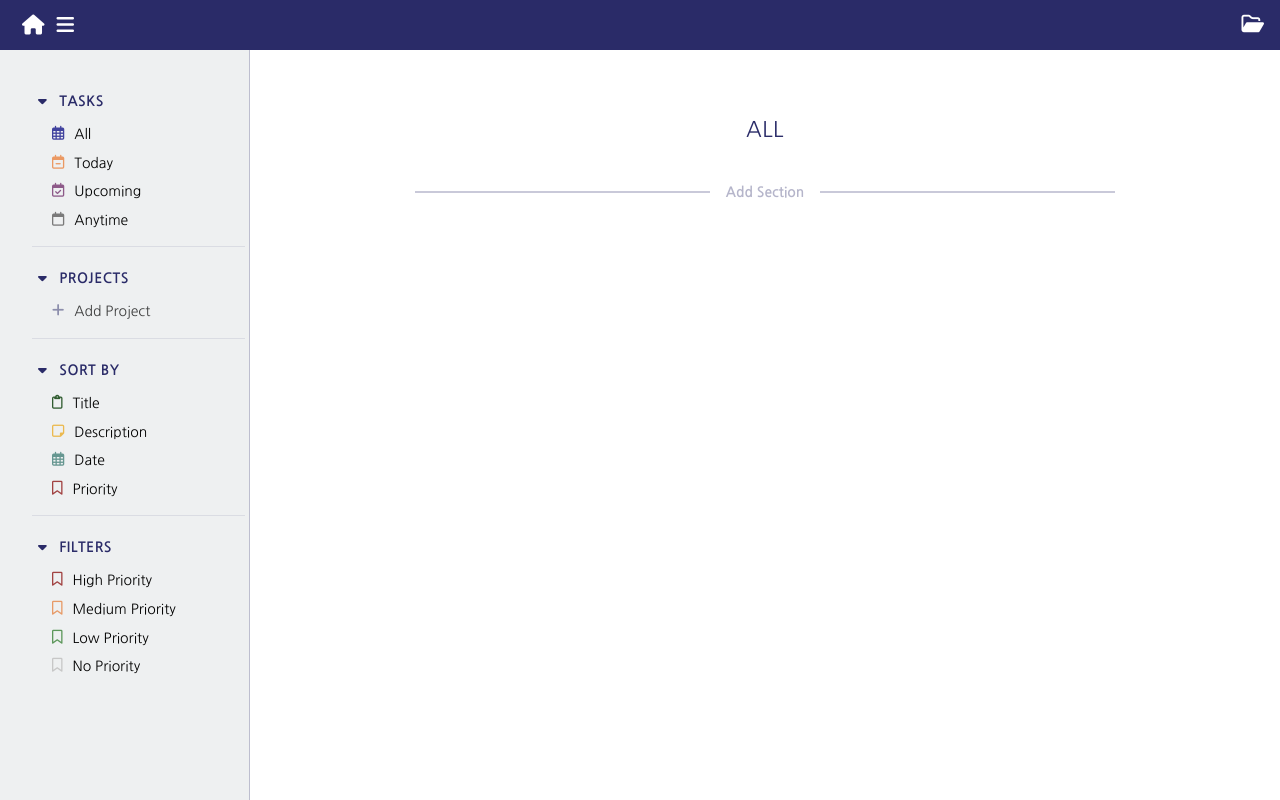
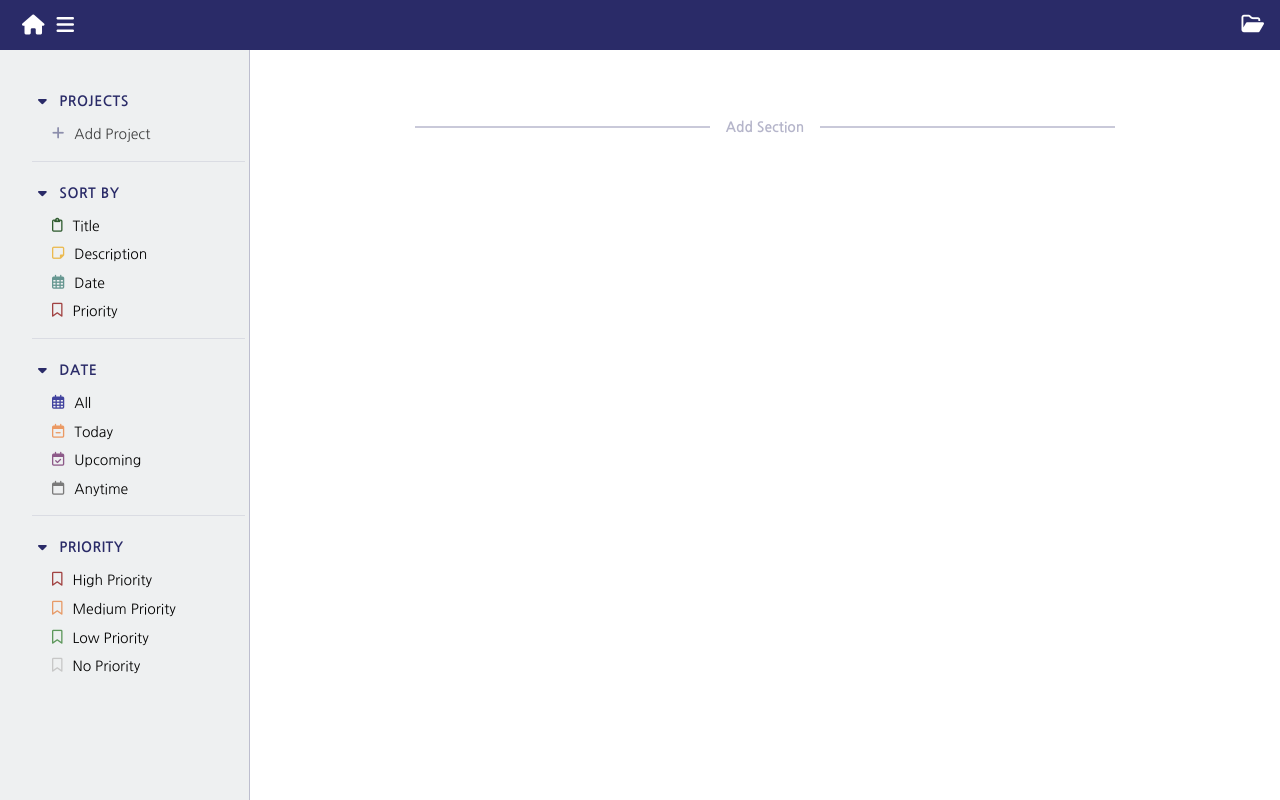
Before and after one commit to Aure-en/to-do, a plain HTML site: page index.html in a window 1280 px wide. Drawn offline with Linux system fonts and the light colour scheme.

```diff
--- a/index.html
+++ b/index.html
@@ -27,17 +27,6 @@
 
       <nav class="nav">
         <ul>
-          <li class="nav__category">
-            <div class="nav__to-do">
-              <button class="btn btn--dropdown nav--heading" type="button" data-toggle="to-do_dates">Tasks</button>
-              <ul class="dropdown" id="to-do_dates">
-                <li class="date-all"><button class="btn btn--filter" type="button" data-filter="all">All</button></li>
-                <li class="date-today"><button class="btn btn--filter" type="button" data-filter="today">Today</button></li>
-                <li class="date-upcoming"><button class="btn btn--filter" type="button" data-filter="upcoming">Upcoming</button></li>
-                <li class="date-anytime"><button class="btn btn--filter" type="button" data-filter="anytime">Anytime</button></li>
-              </ul>
-            </div>
-          </li>
 
           <li class="nav__category">
             <div class="nav__projects">
@@ -76,8 +65,20 @@
           </li>
 
           <li class="nav__category">
+            <div class="nav__to-do">
+              <button class="btn btn--dropdown nav--heading" type="button" data-toggle="to-do_dates">Date</button>
+              <ul class="dropdown" id="to-do_dates">
+                <li class="date-all"><button class="btn btn--filter" type="button" data-filter="all">All</button></li>
+                <li class="date-today"><button class="btn btn--filter" type="button" data-filter="today">Today</button></li>
+                <li class="date-upcoming"><button class="btn btn--filter" type="button" data-filter="upcoming">Upcoming</button></li>
+                <li class="date-anytime"><button class="btn btn--filter" type="button" data-filter="anytime">Anytime</button></li>
+              </ul>
+            </div>
+          </li>
+
+          <li class="nav__category">
             <div class="nav__filters">
-              <button class="btn btn--dropdown nav--heading" type="button" data-toggle="filters_list">Filters</button>
+              <button class="btn btn--dropdown nav--heading" type="button" data-toggle="filters_list">Priority</button>
               <ul class="dropdown" id="filters_list">
                 <li class="priority-high"><button class="btn btn--filter" type="button" data-filter="priority1">High Priority</button></li>
                 <li class="priority-medium"><button class="btn btn--filter" type="button" data-filter="priority2">Medium Priority</button></li>
@@ -93,7 +94,11 @@
 
         <div class="content">
 
-          <h1 id="project-name">All</h1>
+          <h1 class="project__name"></h1>
+
+          <div class="sections"></div>
+
+          <div class="add__section"></div>
 
         </div>
 
```
